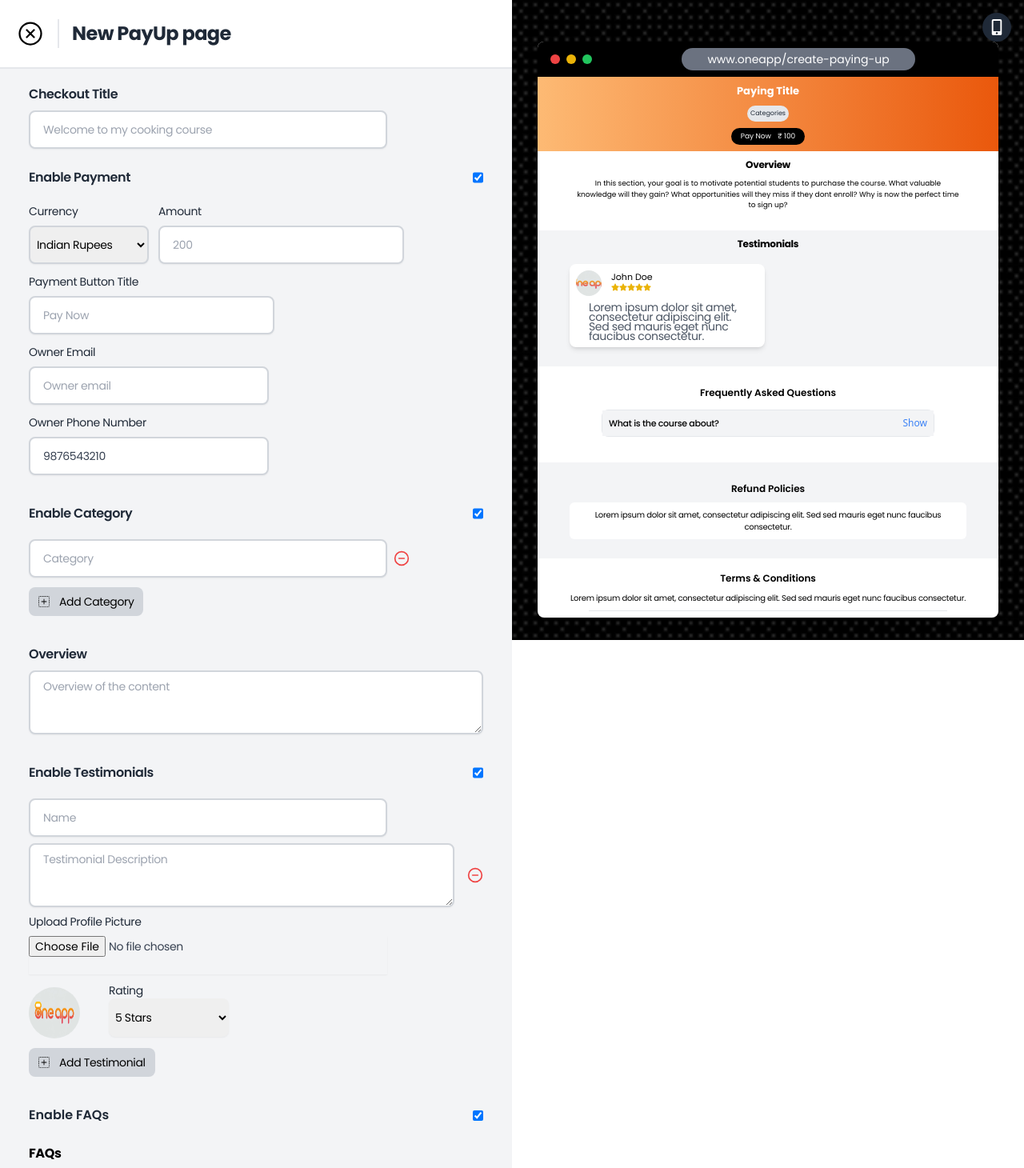
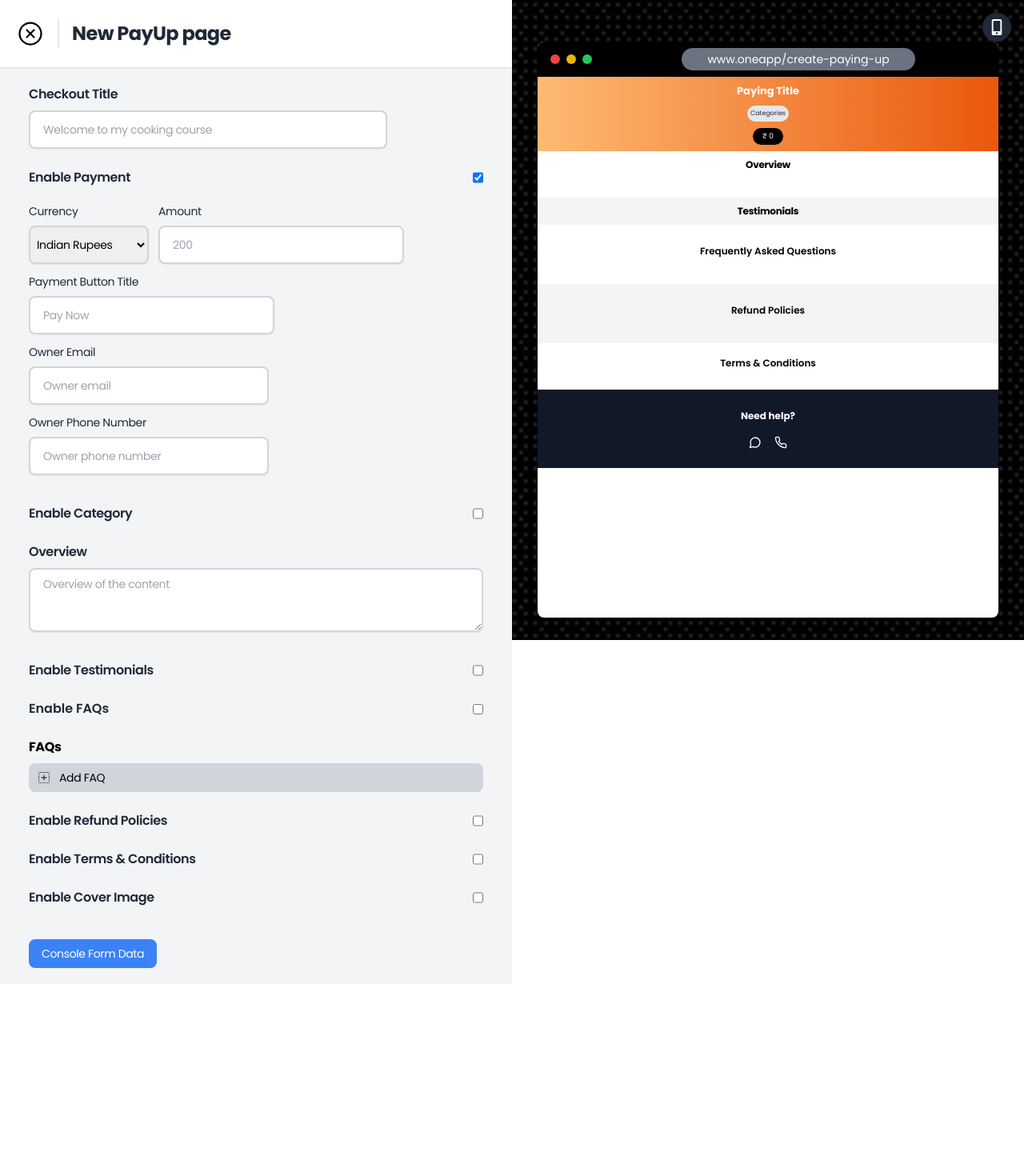
Before and after one commit to anandpandey1308/oneapp, a React (Vite) app: page /app/create-pay-up in a window 1280 px wide. Shown: the top 1460 px of the page at 80% size. After the commit the page ends 1230 px from the top, so only its background shows below. Built offline with nearby package versions, Linux system fonts and the light colour scheme.

Commit message:
PAYMENT PAGE

```diff
--- a/src/App.jsx
+++ b/src/App.jsx
@@ -21,12 +21,12 @@ import ChatPage from "./Pages/Dashboard/DashboardPages/ChatPage/ChatPage.jsx";
 import Welcome from "./Pages/Welcome/Welcome.jsx";
 import PluginPage from "./Pages/Dashboard/DashboardPages/PluginPage/PluginPage.jsx";
 import CreateCoursePage from "./Pages/Dashboard/DashboardPages/CoursesPage/CreateCoursePage.jsx";
-import CreatePayingUpPage from "./Pages/Dashboard/DashboardPages/PayingUpPage/CreatePayingUpPage.jsx";
 import PayingUpPage from "./Pages/Dashboard/DashboardPages/PayingUpPage/PayingUpPage.jsx";
 import WalletPage from "./Pages/Dashboard/DashboardPages/WalletPage/WalletPage.jsx";
 import NewCourse from "./Pages/Dashboard/DashboardPages/CoursesPage/NewCourse.jsx";
 import WhatsAppPage from "./Pages/Dashboard/DashboardPages/WhatsAppPage/WhatsAppPage.jsx";
 import CreatePayUp from "./Pages/Dashboard/DashboardPages/PayingUpPage/CreatePayUp.jsx";
+import PayingUpPages from "./Pages/Dashboard/DashboardPages/PayingUpPage/PayingUpPages.jsx";
 
 const App = () => {
   return (
@@ -72,7 +72,7 @@ const App = () => {
           <Route path="new-course" element={<NewCourse />} />
           <Route path="create-course" element={<CreateCoursePage />} />
           <Route path="create-locked-content" element={<CreateLockedContentPage />} />
-          <Route path="create-paying-up" element={<CreatePayingUpPage />} />
+          <Route path="paying-up" element={<PayingUpPages />} />
           <Route path="create-pay-up" element={<CreatePayUp />} />
         </Route>
       </Routes>
--- a/src/Pages/Dashboard/DashboardPages/PayingUpPage/CreatePayUp.jsx
+++ b/src/Pages/Dashboard/DashboardPages/PayingUpPage/CreatePayUp.jsx
@@ -4,62 +4,56 @@ import {BsPlusSquareDotted} from "react-icons/bs";
 import {FaDesktop, FaMobileAlt, FaStar} from "react-icons/fa";
 import {IoCloseCircleOutline} from "react-icons/io5";
 import Pattern from "../../../../assets/pattern.png";
+import { useNavigate } from "react-router-dom";
 
 const CreatePayUp = () => {
   const [isMobileView, setIsMobileView] = useState(false);
+  const navigate = useNavigate();
   const [formData, setFormData] = useState({
     title: " ",
     paymentDetails: {
       currencySymbol: "IndianRupee",
-      totalAmount: 100,
-      paymentLink: "https://example.com/payment-link",
+      totalAmount: 0,
+      paymentLink: "",
       paymentEnabled: true,
-      paymentButtonTitle: "Pay Now",
-      ownerEmail: "owner@example.com",
-      ownerPhone: "9876543210",
+      paymentButtonTitle: "",
+      ownerEmail: "",
+      ownerPhone: "",
     },
     Category: {
       title: "Category",
-      isActive: true,
+      isActive: false,
       categoryMetaData: [""],
     },
-    description: ["In this section, your goal is to motivate potential students to purchase the course. What valuable knowledge will they gain? What opportunities will they miss if they dont enroll? Why is now the perfect time to sign up?"],
+    description: [""],
     testimonials: {
       title: "Testimonials",
-      isActive: true,
+      isActive: false,
       testimonialsMetaData: [
-        {
-          name: "John Doe",
-          profilePic: "http://localhost:5173/src/assets/oneapp.jpeg",
-          description: "Lorem ipsum dolor sit amet, consectetur adipiscing elit. Sed sed mauris eget nunc faucibus consectetur.",
-          rating: 5,
-        },
+
       ],
     },
     faQ: {
       title: "Frequently Asked Questions",
-      isActive: true,
+      isActive: false,
       faQMetaData: [
-        {
-          question: "What is the course about?",
-          answer: "Lorem ipsum dolor sit amet, consectetur adipiscing elit. Sed sed mauris eget nunc faucibus consectetur.",
-        },
+
       ],
     },
     refundPolicies: {
       title: "Refund Policies",
-      isActive: true,
-      refundPoliciesMetaData: ["Lorem ipsum dolor sit amet, consectetur adipiscing elit. Sed sed mauris eget nunc faucibus consectetur."],
+      isActive: false,
+      refundPoliciesMetaData: [],
     },
     termAndConditions: {
       title: "Terms & Conditions",
-      isActive: true,
-      termAndConditionsMetaData: ["Lorem ipsum dolor sit amet, consectetur adipiscing elit. Sed sed mauris eget nunc faucibus consectetur."],
+      isActive: false,
+      termAndConditionsMetaData: [],
     },
     coverImage: {
       title: "Cover Image",
       isActive: false,
-      value: "https://dowellfileuploader.uxlivinglab.online/hr/logo-2-min-min.png",
+      value: "",
     },
   });
 
@@ -246,7 +240,9 @@ const CreatePayUp = () => {
         {/* Checkout Navbar */}
         <div className="flex py-6 px-5 border-b-gray-200 border-b-2 w-full sticky top-0 bg-white z-10">
           <div className="flex gap-4 items-center">
-            <IoCloseCircleOutline className="size-9" />
+            <IoCloseCircleOutline className="size-9"
+            onClick={() => navigate("/dashboard/payingup")}
+            />
             <div className="w-[2px] h-9 bg-gray-200"></div>
             <h2 className="font-poppins font-bold tracking-tight text-2xl text-gray-800">New PayUp page</h2>
           </div>
--- a/src/Pages/Dashboard/DashboardPages/PayingUpPage/CreatePayingUpPage.jsx
+++ b/src/Pages/Dashboard/DashboardPages/PayingUpPage/PayingUpPages.jsx
@@ -3,7 +3,7 @@ import * as Icons from "lucide-react";
 import { payingUpConfig } from "./payingUpConfig";
 import oneApp from "../../../../assets/oneapp.jpeg";
 
-const CreatePayingUpPage = () => {
+const PayingUpPages = () => {
   const [openFaq, setOpenFaq] = useState(-1);
   const CurrencyIcon = Icons[payingUpConfig.paymentDetails.currencySymbol];
 
@@ -225,4 +225,4 @@ const CreatePayingUpPage = () => {
   );
 };
 
-export default CreatePayingUpPage;
+export default PayingUpPages;
--- a/src/Pages/Dashboard/DashboardPages/pagesConfig.js
+++ b/src/Pages/Dashboard/DashboardPages/pagesConfig.js
@@ -278,7 +278,7 @@ export const pagesConfig = {
       { title: "Draft Paying up", value: "2", content: [] },
     ],
     icon: FaChartBar,
-    path: '/app/create-paying-up',
+    path: '/app/create-pay-up',
     cardData: [
       {
         title: "TOTAL SALE",
```
Also changed, not shown: .codesandbox/tasks.json (deleted), 1 other file (tests, documents, lock files or other folders).
